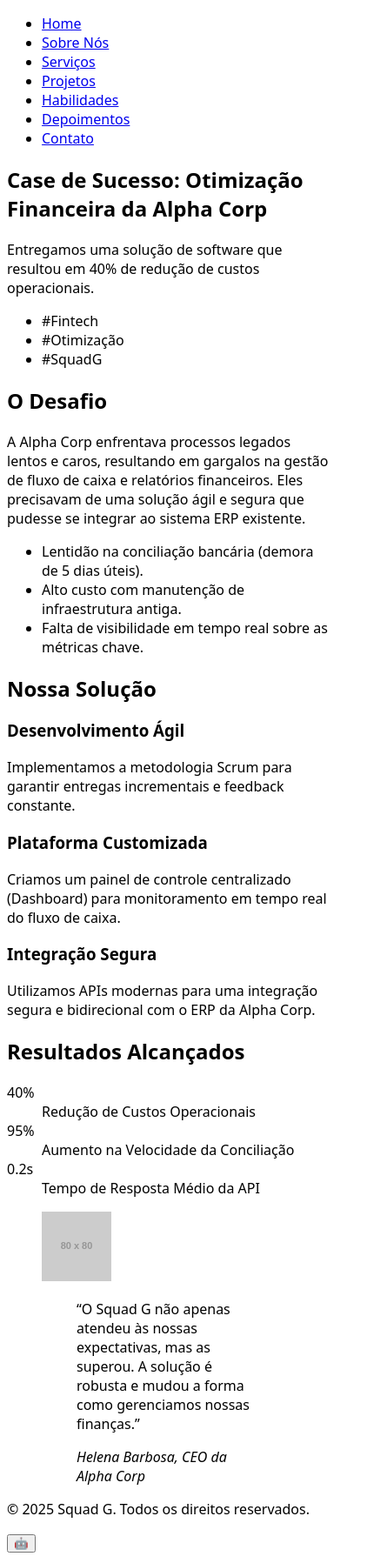
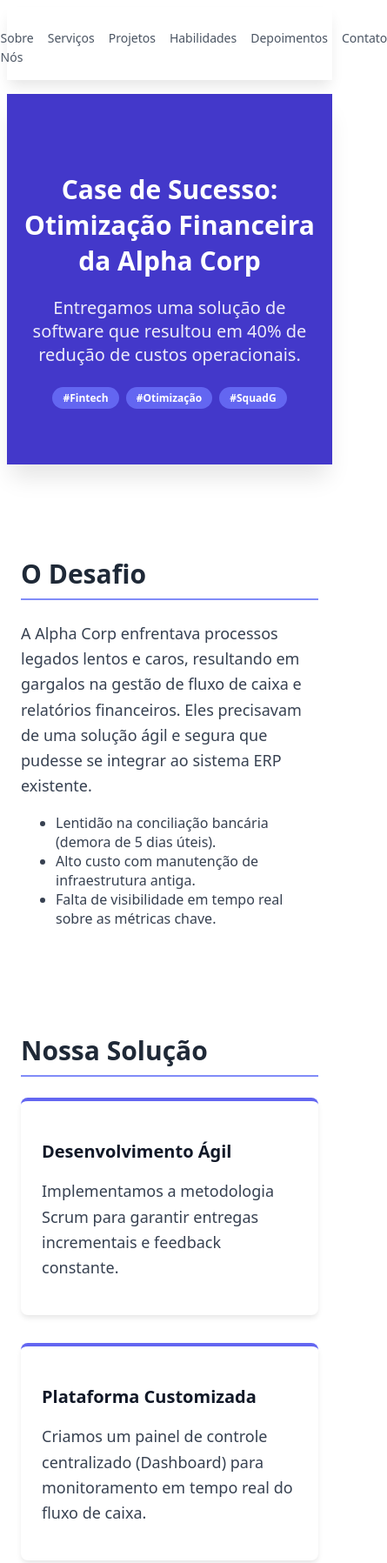
Before and after one commit to guilhermemedeiros6669-hash/wagner-IA-ciclo1, a plain HTML site: page squads/squad-G/case-de-sucesso.html in a window 390 px wide. Shown: the top 1797 px of the page at 87% size, 445 px wide, since content can reach past the window. Drawn offline with Linux system fonts and the light colour scheme; placeholder pictures from the web are drawn by us.

Commit message:
style: otimiza o CSS do layout e corrige variaveis e responsividade

```diff
--- a/squads/squad-G/styles/case-de-sucesso.css
+++ b/squads/squad-G/styles/case-de-sucesso.css
@@ -1,132 +1,311 @@
-/* Estilos base - personalize para seu squad */
+/* Estilos base - CSS Puro */
 
 body {
   font-family: system-ui, -apple-system, BlinkMacSystemFont, 'Segoe UI', sans-serif;
   background-color: #ffffff;
-    @apply text-gray-700;
+  color: #374151; /* text-gray-700 */
 }
 
 main {
-    @apply pt-4 md:pt-8;
+  padding-top: 1rem; /* pt-4 */
+}
+
+@media (min-width: 768px) {
+  main {
+    padding-top: 2rem; /* md:pt-8 */
+  }
 }
 
 /* ===== Header / Navegação ===== */
 
 .header {
-    @apply sticky top-0 z-50 bg-white shadow-lg p-4 flex flex-col md:flex-row justify-between items-center;
+  position: sticky;
+  top: 0;
+  z-index: 50;
+  background-color: #ffffff;
+  box-shadow: 0 10px 15px -3px rgba(0, 0, 0, 0.1);
+  padding: 1rem;
+  display: flex;
+  flex-direction: column;
+  justify-content: space-between;
+  align-items: center;
+}
+
+@media (min-width: 768px) {
+  .header {
+    flex-direction: row;
+  }
 }
 
 .menu-container {
-    @apply w-full md:w-auto mt-2 md:mt-0;
+  width: 100%;
+  margin-top: 0.5rem;
+}
+
+@media (min-width: 768px) {
+  .menu-container {
+    width: auto;
+    margin-top: 0;
+  }
 }
 
 .nav ul {
-    @apply flex justify-center md:justify-end list-none p-0 m-0 space-x-4 md:space-x-8;
+  display: flex;
+  justify-content: center;
+  list-style: none;
+  padding: 0;
+  margin: 0;
+  gap: 1rem; /* equivalente a space-x-4 */
+}
+
+@media (min-width: 768px) {
+  .nav ul {
+    justify-content: flex-end;
+    gap: 2rem; /* equivalente a md:space-x-8 */
+  }
 }
 
 .nav a {
-    @apply text-gray-600 hover:text-indigo-600 font-medium transition duration-150 text-sm md:text-base;
+  color: #4b5563; /* text-gray-600 */
+  font-weight: 500;
+  transition: color 0.15s ease-in-out;
+  font-size: 0.875rem;
+  text-decoration: none;
+}
+
+.nav a:hover {
+  color: #4f46e5; /* hover:text-indigo-600 */
+}
+
+@media (min-width: 768px) {
+  .nav a {
+    font-size: 1rem;
+  }
 }
 
 /* ===== Hero ===== */
 
 .hero-case {
-    @apply bg-indigo-700 text-white py-16 md:py-24 mb-10 shadow-xl;
+  background-color: #4338ca; /* bg-indigo-700 */
+  color: #ffffff;
+  padding-top: 4rem;
+  padding-bottom: 4rem;
+  margin-bottom: 2.5rem;
+  box-shadow: 0 20px 25px -5px rgba(0, 0, 0, 0.1);
+}
+
+@media (min-width: 768px) {
+  .hero-case {
+    padding-top: 6rem;
+    padding-bottom: 6rem;
+  }
 }
 
 .hero-content {
-    @apply max-w-5xl mx-auto px-4 text-center;
+  max-width: 64rem;
+  margin-left: auto;
+  margin-right: auto;
+  padding-left: 1rem;
+  padding-right: 1rem;
+  text-align: center;
 }
 
 .hero-content h1 {
-    @apply text-3xl md:text-5xl font-extrabold mb-4;
+  font-size: 1.875rem;
+  font-weight: 800;
+  margin-bottom: 1rem;
+}
+
+@media (min-width: 768px) {
+  .hero-content h1 {
+    font-size: 3rem;
+  }
 }
 
 .hero-content p {
-    @apply text-xl md:text-2xl font-light mb-6 opacity-90;
+  font-size: 1.25rem;
+  font-weight: 300;
+  margin-bottom: 1.5rem;
+  opacity: 0.9;
 }
 
-  /* .tags agora é uma <ul>: reset de lista + layout flex no lugar de margin-right nos itens */
+@media (min-width: 768px) {
+  .hero-content p {
+    font-size: 1.5rem;
+  }
+}
+
 .tags {
-    @apply flex flex-wrap justify-center list-none p-0 m-0 gap-2;
+  display: flex;
+  flex-wrap: wrap;
+  justify-content: center;
+  list-style: none;
+  padding: 0;
+  margin: 0;
+  gap: 0.5rem;
 }
 
 .tags li {
-    @apply inline-block bg-indigo-500 text-white text-xs font-semibold px-3 py-1 rounded-full;
+  display: inline-block;
+  background-color: #6366f1; /* bg-indigo-500 */
+  color: #ffffff;
+  font-size: 0.75rem;
+  font-weight: 600;
+  padding: 0.25rem 0.75rem;
+  border-radius: 9999px;
 }
 
 /* ===== Seções do case ===== */
 
 .case-section {
-    @apply max-w-5xl mx-auto px-4 py-10 md:py-16;
+  max-width: 64rem;
+  margin-left: auto;
+  margin-right: auto;
+  padding: 2.5rem 1rem;
+}
+
+@media (min-width: 768px) {
+  .case-section {
+    padding-top: 4rem;
+    padding-bottom: 4rem;
+  }
 }
 
 .case-section h2 {
-    @apply text-3xl md:text-4xl font-bold text-gray-800 mb-6 border-b-2 border-indigo-400 pb-2;
+  font-size: 1.875rem;
+  font-weight: 700;
+  color: #1f2937;
+  margin-bottom: 1.5rem;
+  border-bottom: 2px solid #818cf8;
+  padding-bottom: 0.5rem;
+}
+
+@media (min-width: 768px) {
+  .case-section h2 {
+    font-size: 2.25rem;
+  }
 }
 
 .case-section p {
-    @apply text-lg leading-relaxed mb-4;
+  font-size: 1.125rem;
+  line-height: 1.625;
+  margin-bottom: 1rem;
 }
 
 .solution-grid {
-    @apply grid grid-cols-1 md:grid-cols-3 gap-8 mt-6;
+  display: grid;
+  grid-template-columns: repeat(1, minmax(0, 1fr));
+  gap: 2rem;
+  margin-top: 1.5rem;
+}
+
+@media (min-width: 768px) {
+  .solution-grid {
+    grid-template-columns: repeat(3, minmax(0, 1fr));
+  }
 }
 
 .solution-item {
-    @apply p-6 bg-white rounded-lg shadow-md border-t-4 border-indigo-500;
+  padding: 1.5rem;
+  background-color: #ffffff;
+  border-radius: 0.5rem;
+  box-shadow: 0 4px 6px -1px rgba(0, 0, 0, 0.1);
+  border-top: 4px solid #6366f1;
 }
 
 .solution-item h3 {
-    @apply text-xl font-semibold text-gray-900 mb-2;
+  font-size: 1.25rem;
+  font-weight: 600;
+  color: #111827;
+  margin-bottom: 0.5rem;
 }
 
 /* ===== Métricas ===== */
-  /* .metrics-grid agora é uma <dl>; dt/dd têm margens padrão do navegador que
-     precisam ser zeradas para não quebrar o grid */
 
 .metrics-grid {
-    @apply grid grid-cols-1 sm:grid-cols-3 gap-6 text-center mt-8 m-0;
+  display: grid;
+  grid-template-columns: repeat(1, minmax(0, 1fr));
+  gap: 1.5rem;
+  text-align: center;
+  margin: 2rem 0 0 0;
+}
+
+@media (min-width: 640px) {
+  .metrics-grid {
+    grid-template-columns: repeat(3, minmax(0, 1fr));
+  }
 }
 
 .metric-box {
-    @apply bg-white p-6 rounded-lg shadow-xl border-b-8 border-indigo-600;
+  background-color: #ffffff;
+  padding: 1.5rem;
+  border-radius: 0.5rem;
+  box-shadow: 0 20px 25px -5px rgba(0, 0, 0, 0.1);
+  border-bottom: 8px solid #4338ca;
 }
 
 .metric-number {
-    @apply text-5xl font-extrabold text-indigo-700 block m-0;
+  font-size: 3rem;
+  font-weight: 800;
+  color: #4338ca;
+  display: block;
+  margin: 0;
 }
 
 .metric-label {
-    @apply text-sm text-gray-500 uppercase tracking-widest mt-1 ml-0;
+  font-size: 0.875rem;
+  color: #6b7280;
+  text-transform: uppercase;
+  letter-spacing: 0.1em;
+  margin-top: 0.25rem;
+  margin-left: 0;
 }
 
 /* ===== Depoimento ===== */
-  /* .testimonial-container agora é <figure> e .testimonial-text é <blockquote>;
-     ambos têm margem padrão do navegador (~1em 40px), por isso o reset abaixo */
 
 .testimonial-container {
-    @apply flex items-center bg-gray-100 p-6 rounded-lg shadow-inner m-0;
+  display: flex;
+  align-items: center;
+  background-color: #f3f4f6;
+  padding: 1.5rem;
+  border-radius: 0.5rem;
+  box-shadow: inset 0 2px 4px 0 rgba(0, 0, 0, 0.06);
+  margin: 0;
 }
 
 .client-foto {
-    @apply w-16 h-16 rounded-full object-cover mr-4 flex-shrink-0;
+  width: 4rem;
+  height: 4rem;
+  border-radius: 9999px;
+  object-fit: cover;
+  margin-right: 1rem;
+  flex-shrink: 0;
 }
 
 .testimonial-text {
-    @apply m-0;
+  margin: 0;
 }
 
 .testimonial-text p {
-    @apply italic text-base mb-1;
+  font-style: italic;
+  font-size: 1rem;
+  margin-bottom: 0.25rem;
 }
 
 .testimonial-text cite {
-    @apply not-italic font-semibold text-indigo-600 block text-right;
+  font-style: normal;
+  font-weight: 600;
+  color: #4f46e5;
+  display: block;
+  text-align: right;
 }
 
 /* ===== Footer ===== */
 
 .footer {
-    @apply text-center p-4 bg-gray-800 text-white mt-8;
+  text-align: center;
+  padding: 1rem;
+  background-color: #1f2937;
+  color: #ffffff;
+  margin-top: 2rem;
 }
--- a/squads/squad-G/styles/contato.css
+++ b/squads/squad-G/styles/contato.css
@@ -1,4 +1,12 @@
-/* Estilos base - personalize para seu squad */
+/* ===== Variáveis Globais & Reset ===== */
+:root {
+  --sombra-card: 0 4px 12px rgba(0, 0, 0, 0.08);
+  --sombra-hover: 0 8px 20px rgba(0, 0, 0, 0.12);
+  --cor-bg: #d2d0d0;
+  --cor-primaria: #0077cc;
+  --cor-texto: #333333;
+  --cor-footer: #343a40;
+}
 
 * {
   box-sizing: border-box;
@@ -7,14 +15,15 @@
 }
 
 body {
-  font-family: system-ui, -apple-system, BlinkMacSystemFont, 'Segoe UI', sans-serif;
-  background-color: rgb(210, 208, 208);
+  font-family: system-ui, -apple-system, BlinkMacSystemFont, 'Segoe UI', Roboto, sans-serif;
+  background-color: var(--cor-bg);
+  color: var(--cor-texto);
 }
 
 /* ===== Header / Navegação ===== */
 
 header {
-  background-color: rgb(210, 208, 208);
+  background-color: var(--cor-bg);
   padding: 10px 40px;
   display: flex;
   justify-content: space-between;
@@ -24,6 +33,8 @@
 
 .logo img {
   width: 130px;
+  height: auto;
+  display: block;
 }
 
 .menu-container {
@@ -32,28 +43,25 @@
   align-items: center;
 }
 
-/* Regras do menu escopadas a #menu-principal, em vez de aplicar
-   flex/gap a QUALQUER ul, li ou a da página */
 #menu-principal ul {
   list-style: none;
   display: flex;
   justify-content: flex-end;
   gap: 20px;
-  margin-bottom: 15px;
 }
 
 #menu-principal a {
   text-decoration: none;
-  color: #333;
+  color: var(--cor-texto);
   font-weight: bold;
-  transition: color 0.3s;
+  transition: color 0.3s ease;
 }
 
 #menu-principal a:hover {
-  color: #0077cc;
+  color: var(--cor-primaria);
 }
 
-/* ===== Layout principal (título + equipe lado a lado) ===== */
+/* ===== Layout Principal ===== */
 
 .principal-container {
   display: flex;
@@ -83,7 +91,8 @@
   margin-bottom: 20px;
 }
 
-/* Lista de integrantes (era .integrantes, agora .equipe-lista na <ul>) */
+/* ===== Lista de Integrantes (Cards) ===== */
+
 .equipe-lista {
   flex: 0 0 60%;
   display: grid;
@@ -98,10 +107,15 @@
   padding: 20px;
   text-align: center;
   box-shadow: var(--sombra-card);
-  transition: transform 0.3s;
+  transition: transform 0.3s ease, box-shadow 0.3s ease;
   display: flex;
   flex-direction: column;
   align-items: center;
+}
+
+.fotos:hover {
+  transform: translateY(-4px);
+  box-shadow: var(--sombra-hover);
 }
 
 .fotos img {
@@ -112,11 +126,12 @@
   object-fit: cover;
 }
 
-/* Ícones de redes sociais (era .contato-icones, agora .redes-sociais na <ul>) */
+/* Redes Sociais nos Cards */
+
 .fotos .redes-sociais {
   display: flex;
   justify-content: center;
-  gap: 10px;
+  gap: 12px;
   margin-top: 15px;
   list-style: none;
 }
@@ -126,8 +141,8 @@
   height: 30px;
   border-radius: 0;
   margin-bottom: 0;
-  object-fit: initial;
-  transition: transform 0.2s;
+  object-fit: contain;
+  transition: transform 0.2s ease;
 }
 
 .fotos .redes-sociais img:hover {
@@ -137,10 +152,36 @@
 /* ===== Footer ===== */
 
 .footer {
-  background-color: #343a40;
+  background-color: var(--cor-footer);
   color: #bbb;
   text-align: center;
   padding: 20px 0;
-  font-size: 0.9em;
+  font-size: 0.9rem;
   margin-top: 40px;
 }
+
+/* ===== Responsividade (Mobile / Tablet) ===== */
+
+@media (max-width: 768px) {
+  header {
+    padding: 15px 20px;
+    flex-direction: column;
+    gap: 15px;
+  }
+
+  .principal-container {
+    flex-direction: column;
+    margin: 20px auto;
+    gap: 20px;
+  }
+
+  .titulo-contatos,
+  .equipe-lista {
+    flex: 1 1 100%;
+    width: 100%;
+  }
+
+  .equipe-lista {
+    grid-template-columns: 1fr;
+  }
+}
```
Lines whose indentation alone changed are shown as unchanged.
